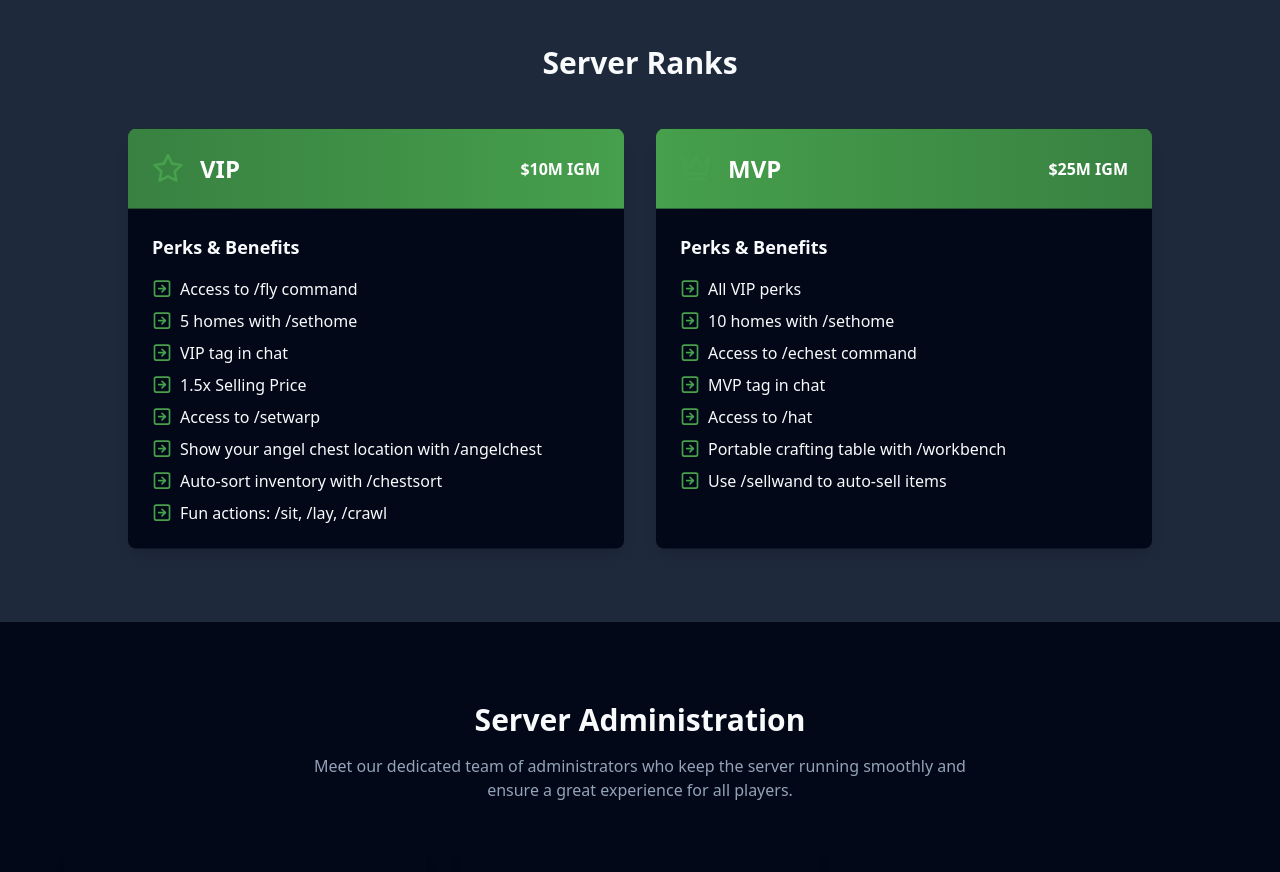
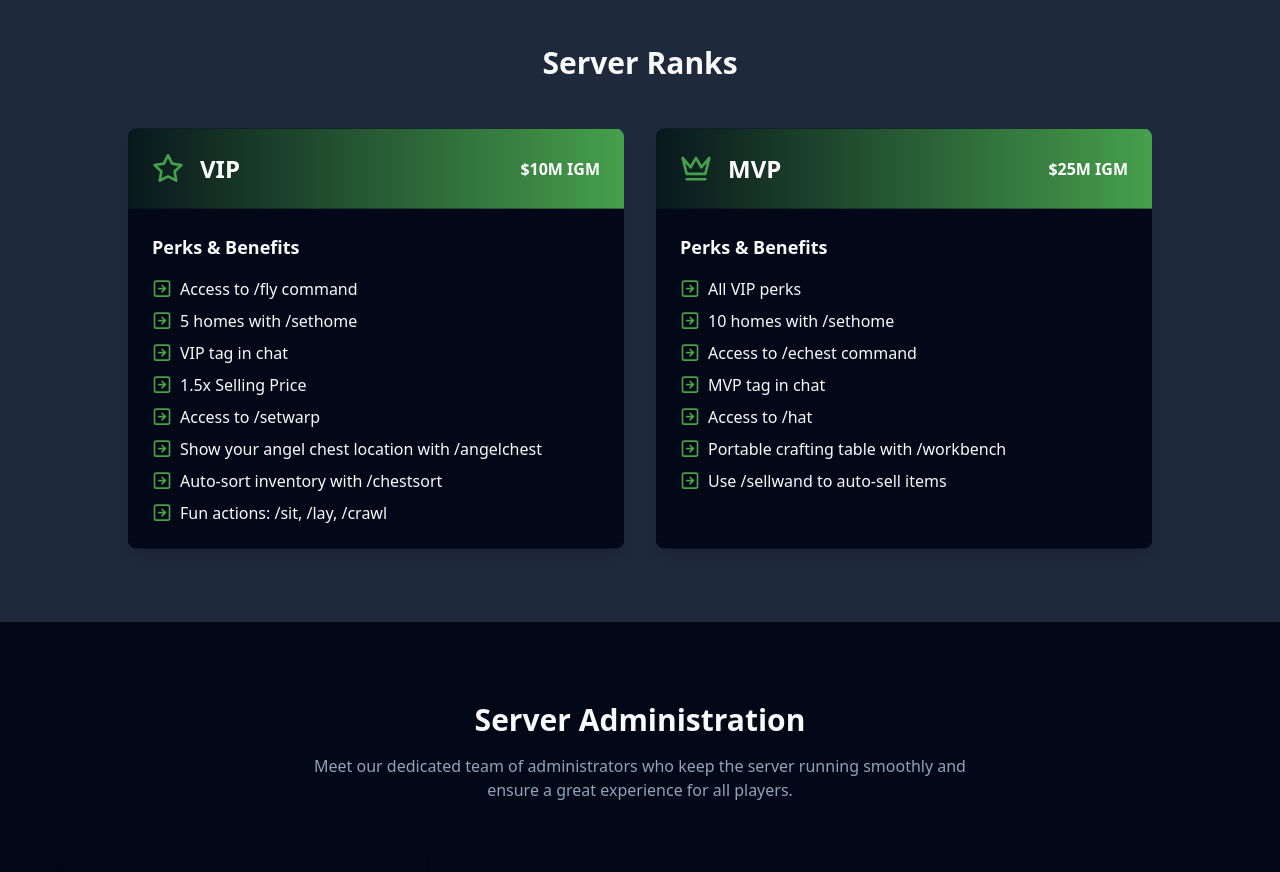
Before and after one commit to Rutwik2003/Moonball-Network-Website, a React (Vite) app: page / in a window 1280 px wide. Shown: the part 2140-3012 px from the top of the page. Built offline with nearby package versions, Linux system fonts and the light colour scheme; no server answers.

Commit message:
fix some css

```diff
--- a/src/components/RankSection.tsx
+++ b/src/components/RankSection.tsx
@@ -7,7 +7,7 @@ const ranks = [
     name: 'VIP',
     icon: <Star className="w-8 h-8 text-primary" />,
     price: '$10M IGM',
-    color: 'from-primary/80 to-primary',
+    color: 'to-primary from-primary/10',
     perks: [
       'Access to /fly command',
       '5 homes with /sethome',
@@ -23,7 +23,7 @@ const ranks = [
     name: 'MVP',
     icon: <Crown className="w-8 h-8 text-primary" />,
     price: '$25M IGM',
-    color: 'from-primary to-primary/80',
+    color: 'to-primary from-primary/10',
     perks: [
       'All VIP perks',
       '10 homes with /sethome',
```
